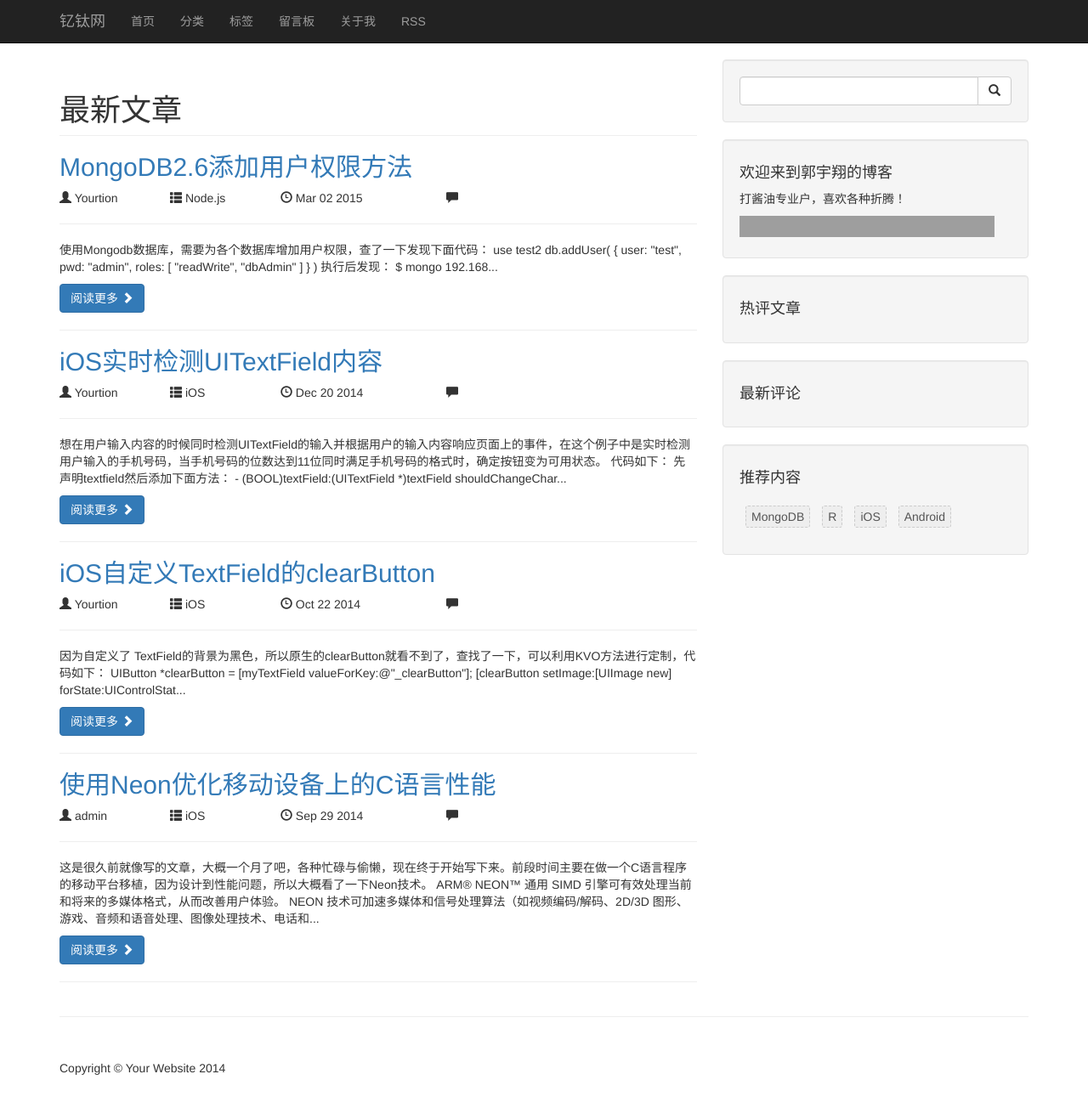
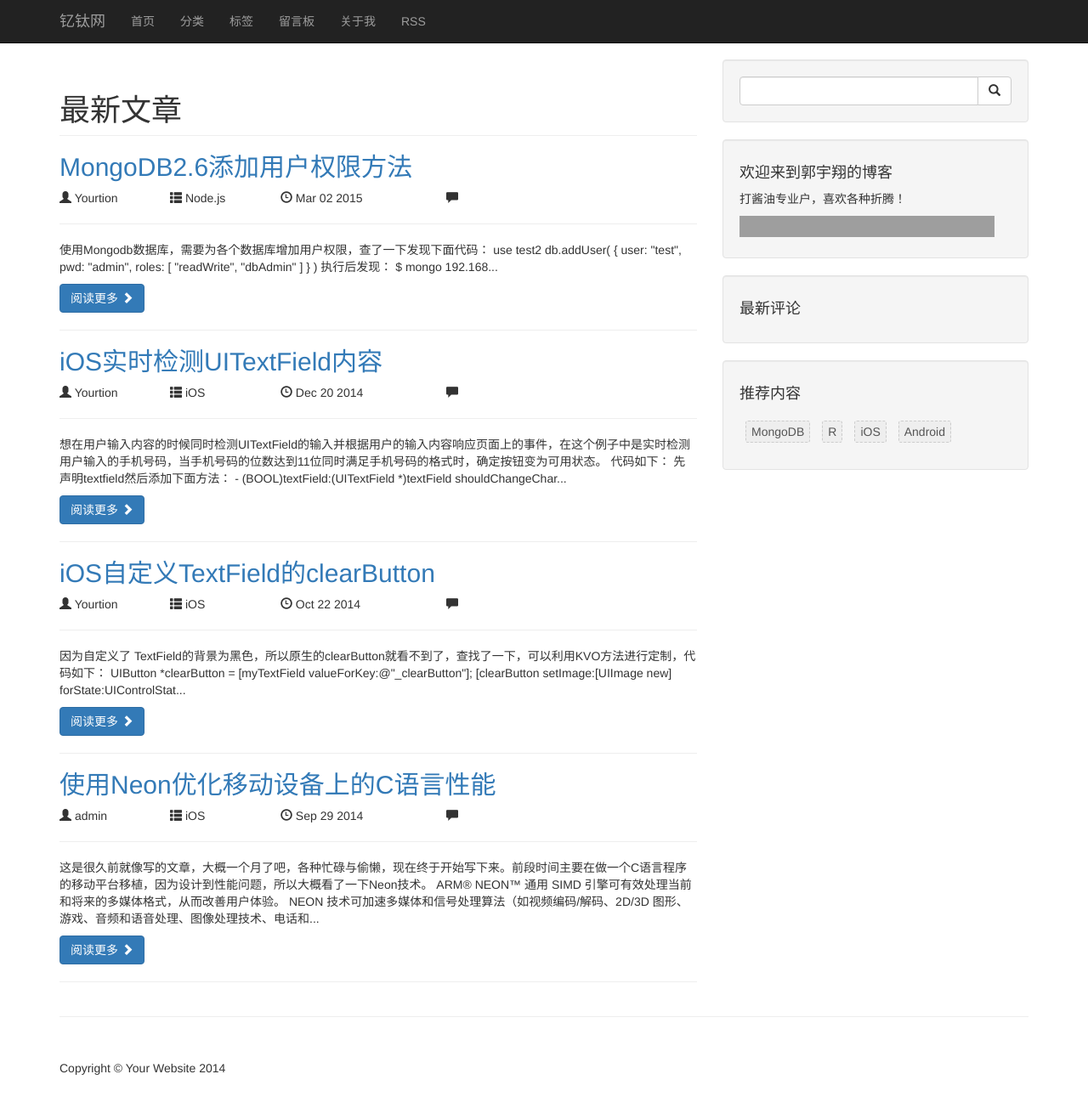
Before and after one commit to yourtion/yourtion.github.io, a Jekyll site: the page built from index.html, in a window 1280 px wide and 1327 px high. Shown: the top 1304 px of the window at 85% size. Built offline with Jekyll 4.4.1, drawn with Linux system fonts in a browser that asks for light colours; Markdown is read by kramdown in place of the engine named in the settings; comment, search, counter and statistics services are not loaded; grey boxes are pictures that could not be loaded.

Commit message:
clean code

```diff
--- a/_includes/widgets.html
+++ b/_includes/widgets.html
@@ -21,32 +21,10 @@
         <iframe width="300" height="25" frameborder="0" allowtransparency="true" marginwidth="0" marginheight="0" scrolling="no" border="0" src="http://widget.weibo.com/relationship/followbutton.php?language=zh_cn&width=300&height=24&uid=1691023294&style=3&btn=light&dpc=1"></iframe>
     </div>
 
-    <!-- Side Widget Well -->
-    {% if site.JB.comments.provider == 'duoshuo' %}
-      {% include JB/widget-providers/duoshuo_top_threads.html %}
-    {% endif %}
-
     {% if site.JB.comments.provider == 'duoshuo' %}
       {% include JB/widget-providers/duoshuo_recent_comments.html %}
     {% endif %}
 
     {% include JB/widget-providers/recommend.html %}
-    {% if site.JB.categorie_list %}
-    <!-- Blog Categories Well -->
-    <div class="well">
-        <h4>推荐内容</h4>
-        <div class="row">
-                <ul class="tag-box inline">
-                  {% for cat in site.JB.categorie_list %}
-                    <li><a href="/categories.html#{{ cat }}-ref">{{ cat }}</a></li>
-                  {% endfor %}
-                  {% for tag in site.JB.tag_list %}
-                    <li><a href="/tags.html#{{ cat }}-ref">{{ tag }}</a></li>
-                  {% endfor %}
-                </ul>
-        </div>
-        <!-- /.row -->
-    </div>
-    {% endif %}
 
 </div>
```
